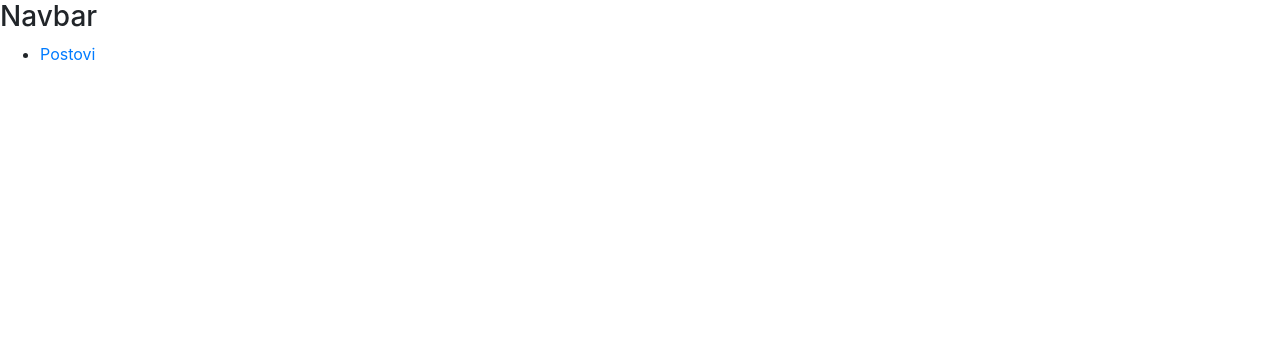
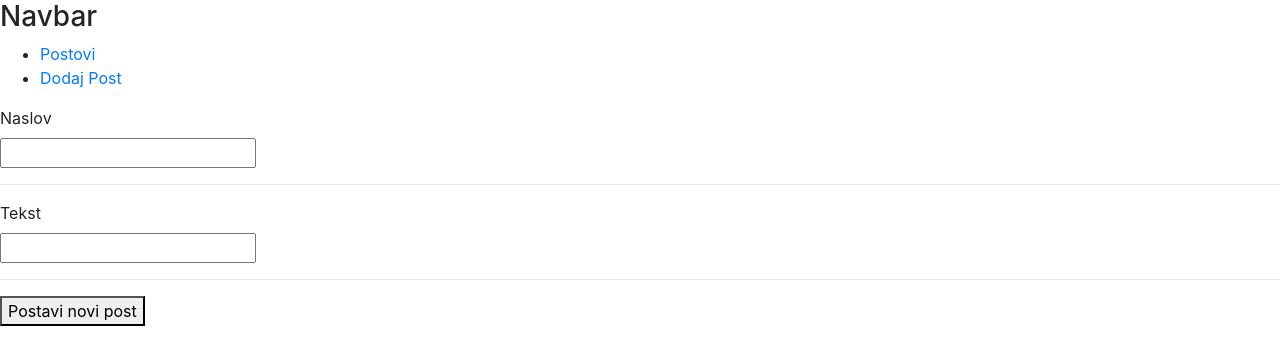
Before and after one commit to nenad1995/blog-aplikacija-vezbanje, a Vue app: page /add in a window 1280 px wide. Shown: the top 364 px of the page. Built offline with nearby package versions, Linux system fonts and the light colour scheme; the HTML template or start-up script is replaced by a standard one.

Commit message:
Zadatak 4

```diff
--- a/package.json
+++ b/package.json
@@ -3,7 +3,7 @@
   "version": "0.1.0",
   "private": true,
   "scripts": {
-    "serve": "vue-cli-service serve  --host localhost",
+    "serve": "vue-cli-service serve --host localhost",
     "build": "vue-cli-service build",
     "lint": "vue-cli-service lint"
   },
--- a/src/App.vue
+++ b/src/App.vue
@@ -6,6 +6,11 @@
         <li>
           <router-link :to="{ name: 'posts' }">
             Postovi
+          </router-link>
+        </li>
+        <li>
+          <router-link :to="{ name: 'add' }">
+            Dodaj Post
           </router-link>
         </li>
       </ul>
--- /dev/null
+++ b/src/components/AddPost.vue
@@ -0,0 +1,50 @@
+<template>
+  <div>
+    <form @submit.prevent="onSubmit">
+      <div>
+        <label>Naslov</label>
+        <br />
+        <input v-model="post.title" />
+      </div>
+      <hr />
+      <div>
+        <label>Tekst</label>
+        <br />
+        <input v-model="post.text" />
+      </div>
+      <hr />
+      <div>
+        <button type="submit">
+          Postavi novi post
+        </button>
+      </div>
+    </form>
+  </div>
+</template>
+
+<script>
+import { postsService } from '../services/Posts'
+
+export default {
+  data() {
+    return {
+      post: {
+        title: '',
+        text: ''
+      }
+    }
+  },
+
+  methods: {
+    onSubmit() {
+      postsService.add(this.post)
+        .then(response => {
+          this.$router.push({ name: 'posts' })
+        })
+        .catch(e => {
+          alert(e)
+        })
+    }
+  }
+}
+</script>
--- a/src/router.js
+++ b/src/router.js
@@ -2,6 +2,7 @@ import Vue from 'vue'
 import VueRouter from 'vue-router'
 import AppPosts from './components/AppPosts'
 import SinglePost from './components/SinglePost'
+import AddPost from './components/AddPost'
 
 Vue.use(VueRouter)
 
@@ -9,6 +10,7 @@ const routes = [
   { path: '/', redirect: '/posts' },
   { path: '/posts', component: AppPosts, name: "posts" },
   { path: '/posts/:id', component: SinglePost, name: "view" },
+  { path: '/add', component: AddPost, name: "add" },
 ]
 
 export const router = new VueRouter({
--- a/src/services/Posts.js
+++ b/src/services/Posts.js
@@ -12,6 +12,10 @@ export default class PostsService {
   get(id) {
     return axios.get(`posts/${id}`)
   }
+
+  add(post) {
+    return axios.post('posts', post)
+  }
 }
 
 export const postsService = new PostsService()
```
